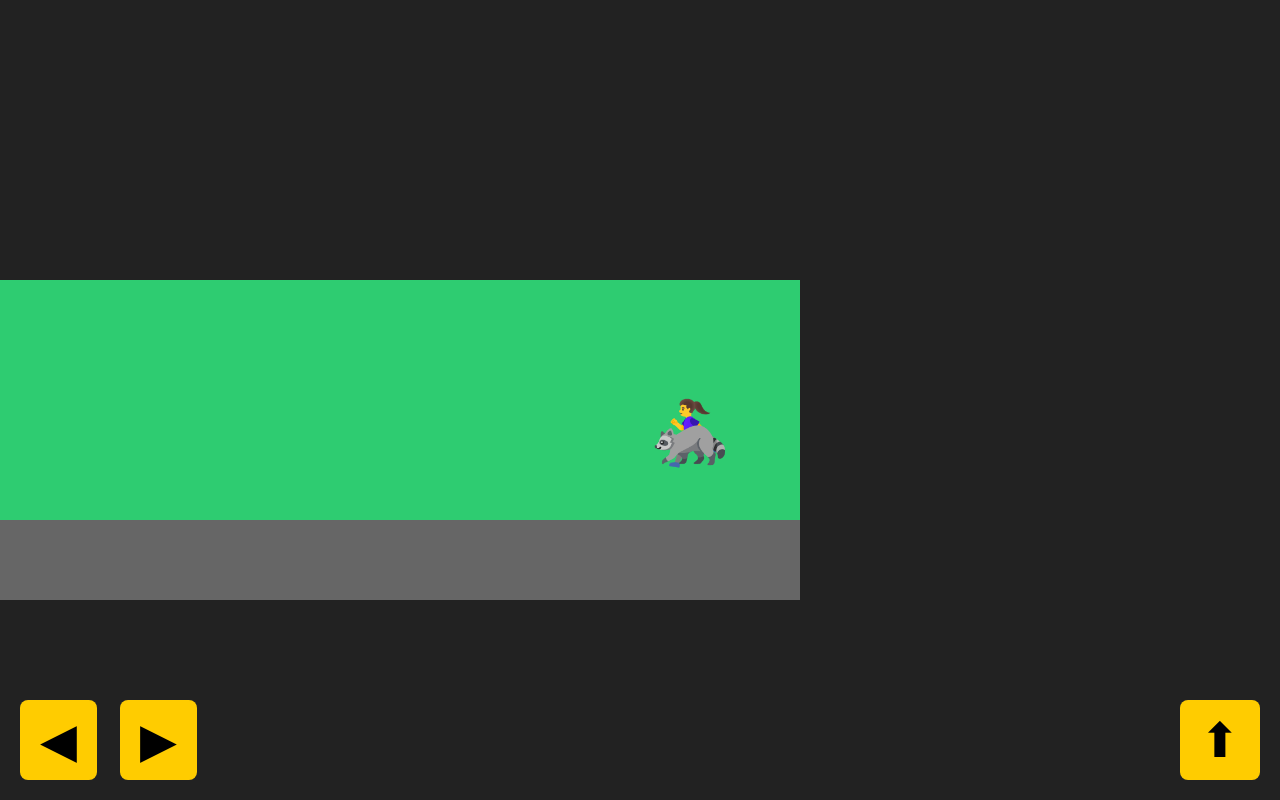
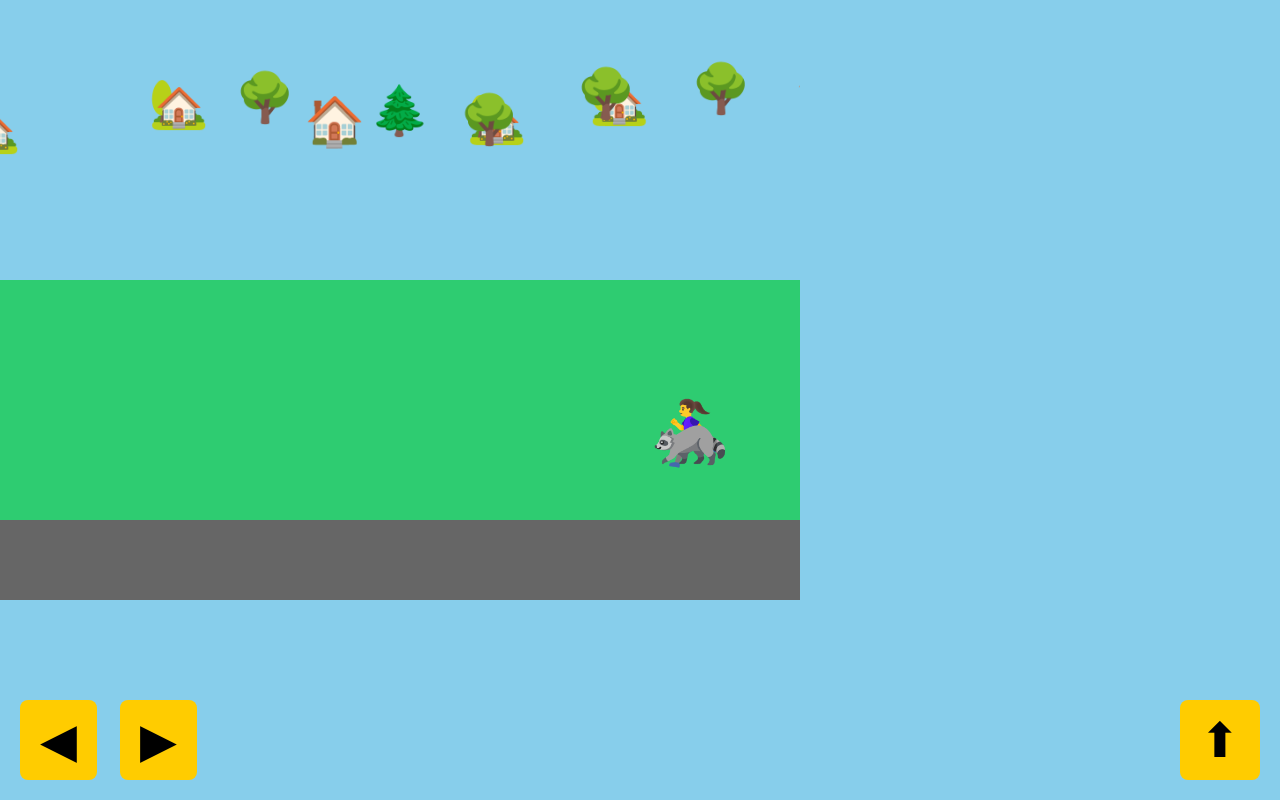
Before and after one commit to MaximumReality/maximum-reality-space-adventures, a plain HTML site: page index.html in a window 1280 px wide. Drawn offline with Linux system fonts and the light colour scheme.

Commit message:
Update index.html

```diff
--- a/index.html
+++ b/index.html
@@ -4,7 +4,7 @@
 <meta charset="UTF-8">
 <title>Maximum Reality Space Adventures</title>
 <style>
-    body { margin:0; overflow:hidden; background:#222; font-family:sans-serif; }
+    body { margin:0; overflow:hidden; background:#87ceeb; font-family:sans-serif; }
     canvas { display:block; }
     .button {
         position: fixed;
@@ -36,11 +36,12 @@ const ctx = canvas.getContext("2d");
 const WIDTH = canvas.width;
 const HEIGHT = canvas.height;
 const ROAD_Y = HEIGHT - 80;
-const GRASS_HEIGHT = 320; // 4x the grey road height
+const GRASS_HEIGHT = 320; // tall green band
 
 let player = { x:WIDTH-100, y:ROAD_Y-64, w:64, h:64, vy:0, jumping:false };
 let mochkil = { x:WIDTH-150, y:ROAD_Y-64, w:64, h:64 };
 let foods = [];
+let decorations = [];
 
 let leftDown=false, rightDown=false, jumpDown=false;
 let scrollX=0;
@@ -52,6 +53,17 @@ document.getElementById('right').addEventListener('touchstart', ()=>rightDown=tr
 document.getElementById('right').addEventListener('touchend', ()=>rightDown=false);
 document.getElementById('jump').addEventListener('touchstart', ()=>jumpDown=true);
 document.getElementById('jump').addEventListener('touchend', ()=>jumpDown=false);
+
+// ---- Spawn decorations ----
+function spawnDecorations(){
+    const emojis = ['🌲','🌳','🏡','🏠'];
+    for(let i=0; i<50; i++){
+        let x = Math.random()*5000; // long world
+        let y = ROAD_Y - GRASS_HEIGHT - 50 - Math.random()*50; // above grass, above player
+        decorations.push({ x, y, emoji:emojis[Math.floor(Math.random()*emojis.length)] });
+    }
+}
+spawnDecorations();
 
 // ---- Game loop ----
 function gameLoop(){
@@ -101,9 +113,19 @@ function update(){
 function draw(){
     ctx.clearRect(0,0,WIDTH,HEIGHT);
 
-    // Grass band (tall green layer)
+    // Sky (rest of background above green)
+    ctx.fillStyle="#87ceeb";
+    ctx.fillRect(0,0,WIDTH, ROAD_Y - GRASS_HEIGHT);
+
+    // Grass band
     ctx.fillStyle="#2ecc71";
     ctx.fillRect(0, ROAD_Y - GRASS_HEIGHT + 80, WIDTH, GRASS_HEIGHT);
+
+    // Decorations above player
+    decorations.forEach(d=>{
+        ctx.font="48px sans-serif";
+        ctx.fillText(d.emoji, d.x - scrollX, d.y);
+    });
 
     // Grey road at bottom
     ctx.fillStyle="#666";
```
